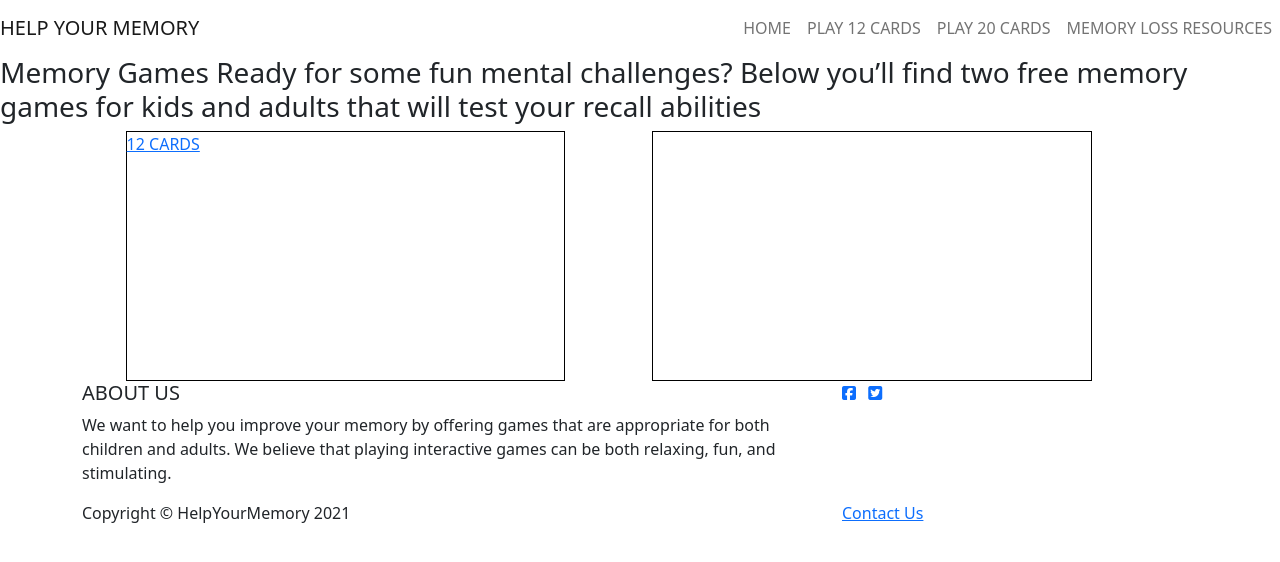
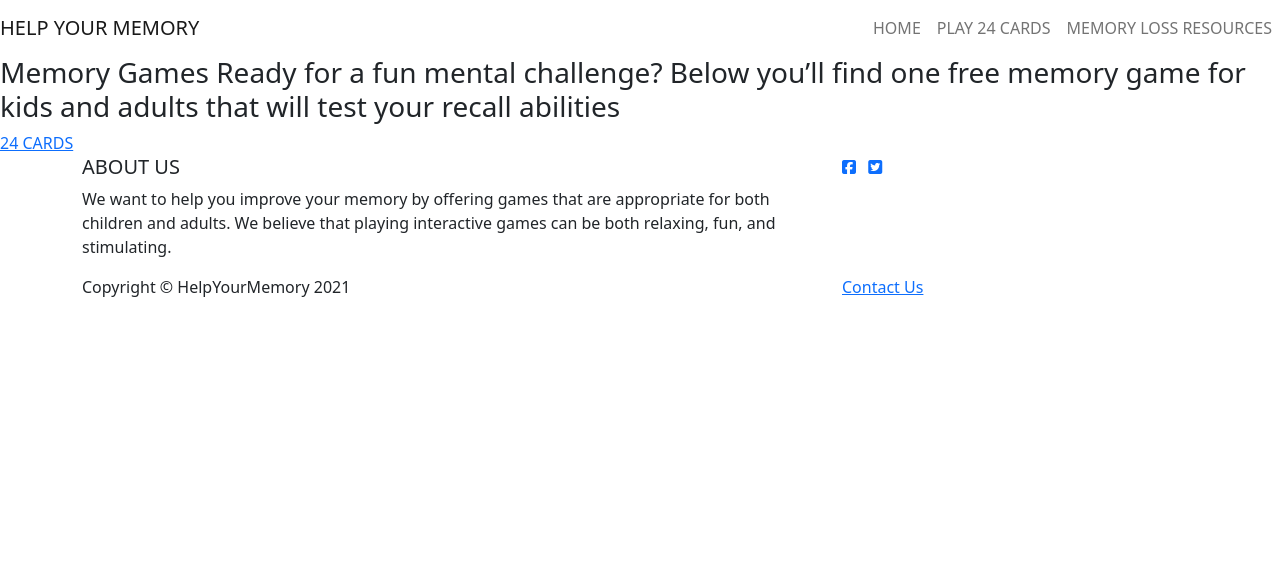
Before and after one commit to primus02/Memory-game, a plain HTML site: page index.html in a window 1280 px wide. Drawn offline with nearby package versions, Linux system fonts and the light colour scheme.

Commit message:
some adjust in the homepage added

```diff
--- a/index.html
+++ b/index.html
@@ -49,10 +49,7 @@
                     <a class="nav-link p-2" href="index.html">HOME </a>
                 </li>
                 <li class="nav-item">
-                    <a class="nav-link" href="game-12cards.html">PLAY 12 CARDS </a>
-                </li>
-                <li class="nav-item">
-                    <a class="nav-link" href="game-20cards.html">PLAY 20 CARDS </a>
+                    <a class="nav-link" href="memoryGame.html">PLAY 24 CARDS </a>
                 </li>
                 <li class="nav-item">
                     <a class="nav-link" href="#">MEMORY LOSS RESOURCES </a>
@@ -64,22 +61,21 @@
 
     <section>
         <h3>Memory Games
-Ready for some fun mental challenges?
-Below you’ll find two free memory games for kids and adults that will test your recall abilities</h3>
+            Ready for a fun mental challenge?
+            Below you’ll find one free memory game for kids and adults that will test your recall abilities</h3>
     </section>
 
-<section>
-    <div class="row games">
-        <div class="col-sm-6">
-            <div id="firstgame">
-                <a href="game-12cards.html"> 12 CARDS </a>
-                <!-- add a screenshot of the game -->
-            </div>
+
+    <section>
+        <div id="game">
+
+
+            <a href="memoryGame.html"> 24 CARDS </a>
+            <!-- add a screenshot of the game -->
+
+
+
         </div>
-        <div class="col-sm-6">
-            <div id="secondgame"></div>
-        </div>
-    </div>
     </section>
 
 
```
